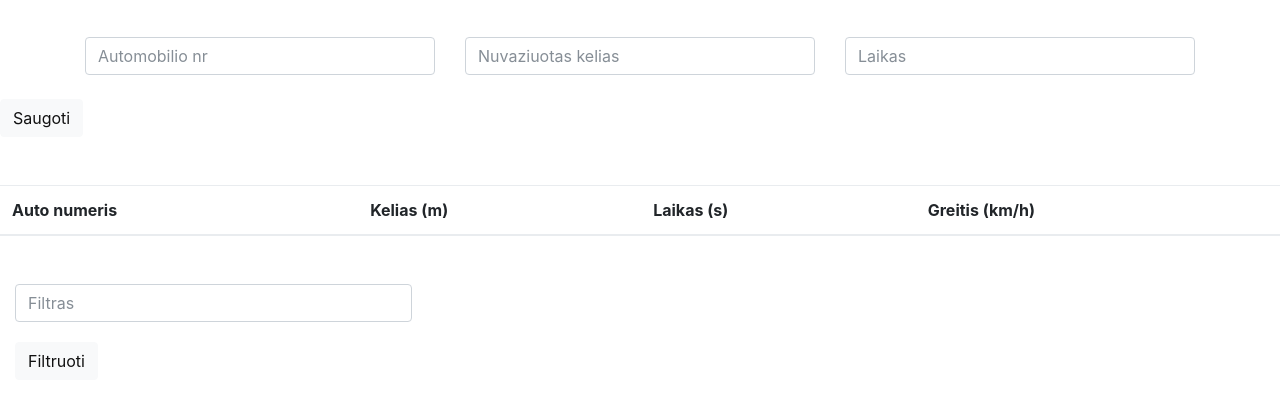
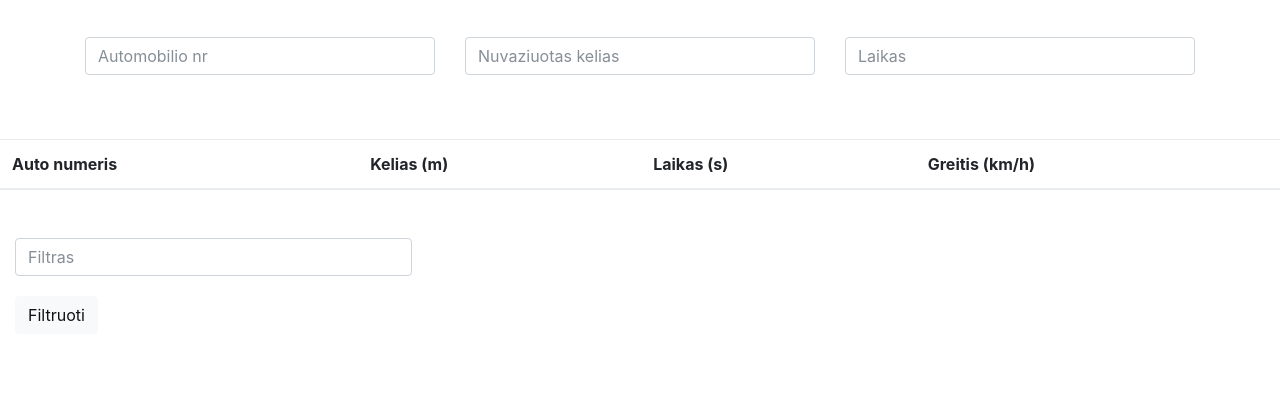
Before and after one commit to Stankiuks/po-nauju, a plain HTML site: page index2.html in a window 1280 px wide. Shown: the part 51-456 px from the top of the page. Drawn offline with nearby package versions, Linux system fonts and the light colour scheme; files that its build step writes are made by us from their sources.

Commit message:
su formom sablonas

```diff
--- a/index2.html
+++ b/index2.html
@@ -27,7 +27,7 @@
     </div>
     </div>
 </div>
-<button type="button" class="btn btn-light mt-2">Saugoti</button>
+
 <table class="table mt-5">
     <thead>
     <tr>
```
